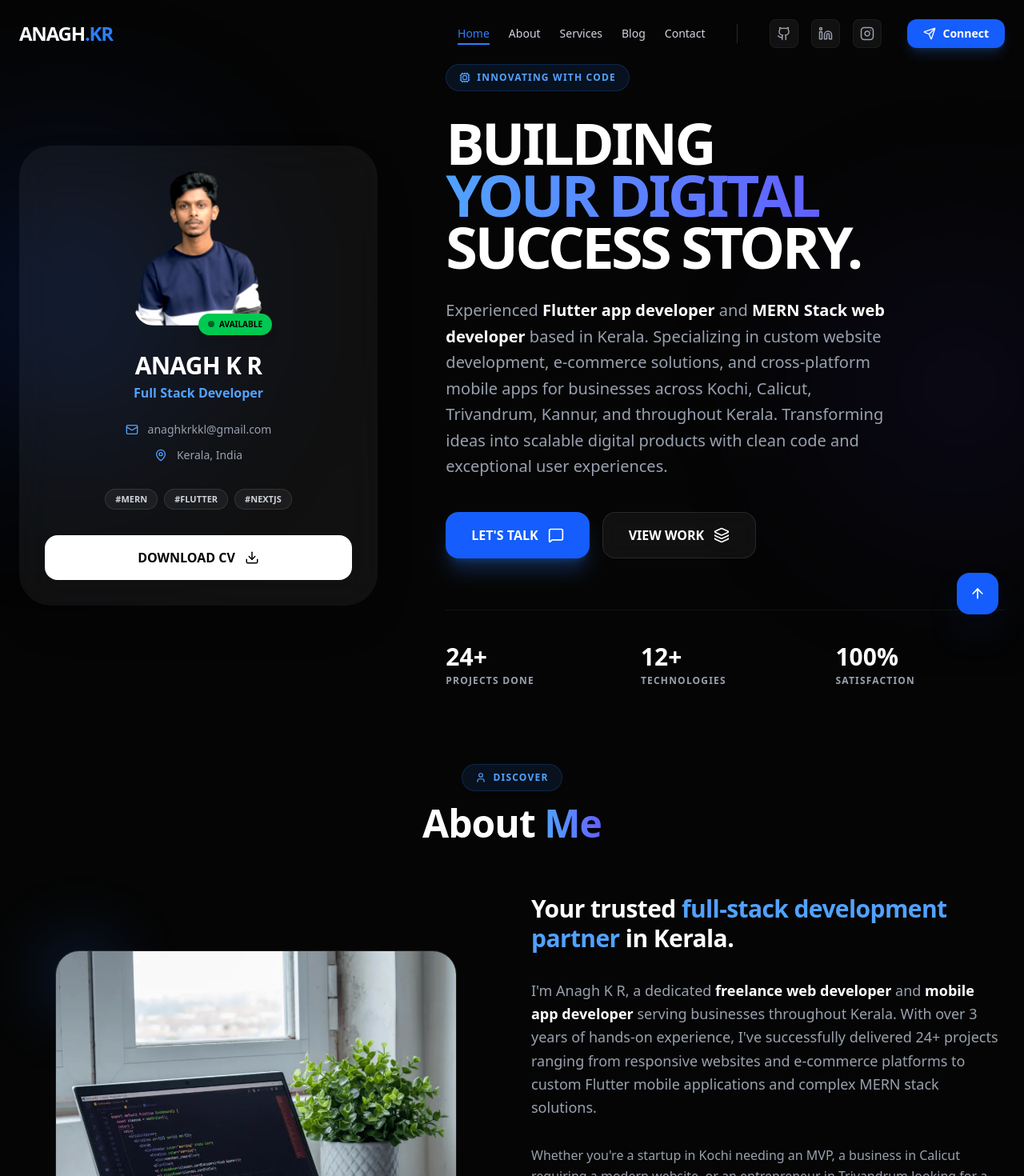
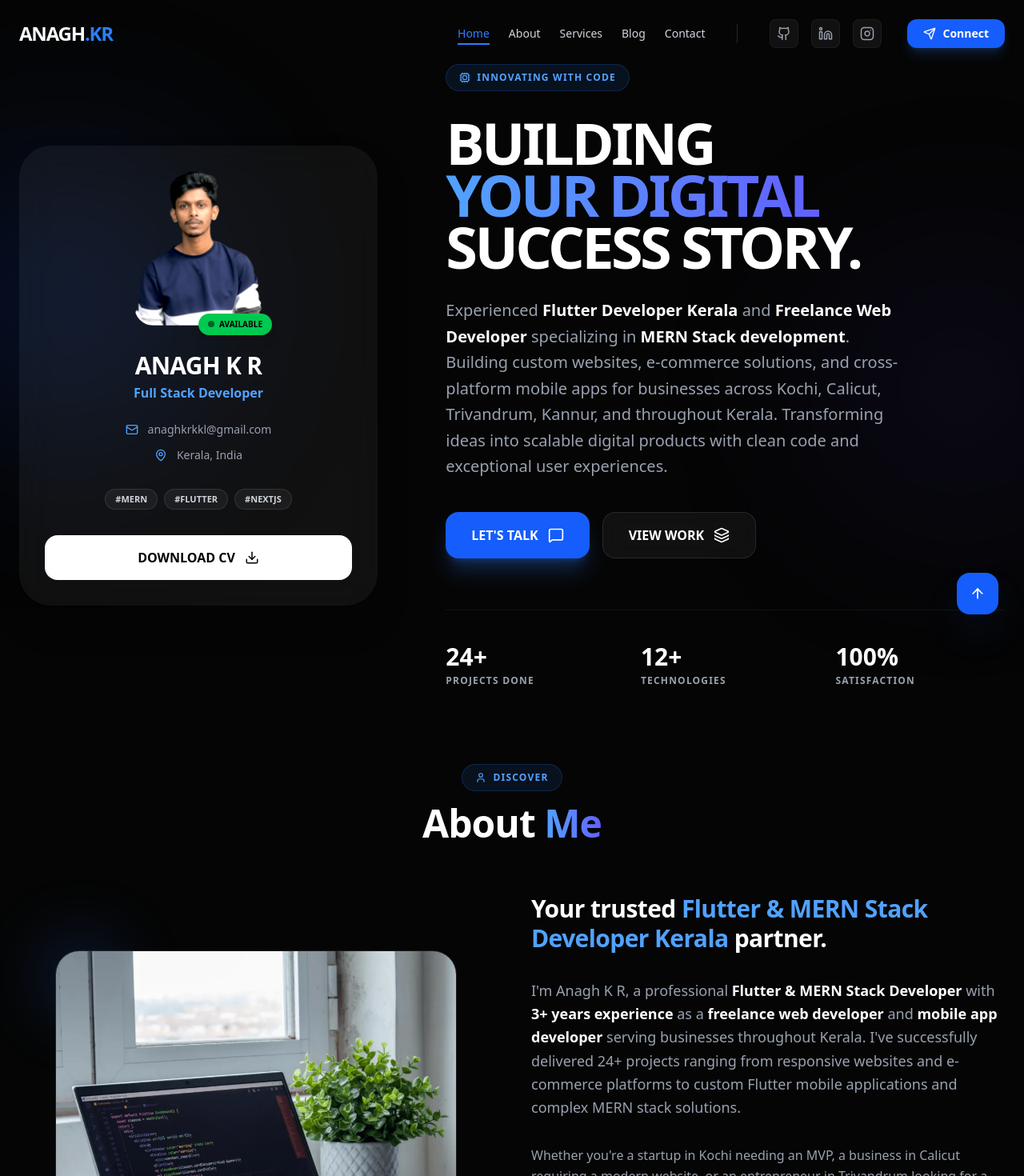
Before and after one commit to anagh534/portfolio, a Next.js app: page / in a window 1280 px wide. Shown: the top 1470 px of the page at 80% size. Built offline with nearby package versions, Linux system fonts and the light colour scheme.

Commit message:
feat: Revise content across multiple pages to enhance clarity and SEO, emphasizing services and expertise in web and app development

```diff
--- a/app/contact/page.js
+++ b/app/contact/page.js
@@ -17,12 +17,12 @@ export default function ContactPage() {
             <span>Get In Touch</span>
           </div>
           <h1 className="text-5xl md:text-7xl font-black text-white mb-6">
-            Let's Build Something
-            <span className="text-transparent bg-clip-text bg-gradient-to-r from-blue-400 to-indigo-500"> Amazing Together</span>
+            Contact <span className="text-transparent bg-clip-text bg-gradient-to-r from-blue-400 to-indigo-500">ANAGH K R</span>
+            <br />Full Stack Developer
           </h1>
           <p className="max-w-2xl mx-auto text-gray-400 text-lg leading-relaxed">
-            Ready to bring your ideas to life? I'm here to help you create
-            exceptional digital experiences with cutting-edge technology.
+            Ready to bring your ideas to life? Get in touch with a professional Full Stack Developer
+            to create exceptional digital experiences with cutting-edge technology.
           </p>
         </div>
 
--- a/app/locations/page.js
+++ b/app/locations/page.js
@@ -116,11 +116,11 @@ export default function Locations() {
                         <span>Kerala-Wide Services</span>
                     </div>
                     <h1 className="text-5xl md:text-8xl font-black mb-6 leading-tight animate-in fade-in slide-in-from-bottom-6 duration-700 delay-200 uppercase tracking-tight">
-                        Web Solutions <span className="text-transparent bg-clip-text bg-gradient-to-r from-blue-400 to-indigo-500">Across Kerala</span>
+                        Web Development Services <span className="text-transparent bg-clip-text bg-gradient-to-r from-blue-400 to-indigo-500">Across Kerala</span>
                     </h1>
                     <p className="text-gray-400 text-lg md:text-xl max-w-3xl mx-auto mb-12 animate-in fade-in slide-in-from-bottom-8 duration-700 delay-400">
-                        Professional web development and Flutter app development services
-                        available across all major cities. WordPress development is also available in every location.
+                        Professional <strong className="text-white">Flutter Developer</strong> offering web development and mobile app development services
+                        across all major cities in Kerala. WordPress development is also available in every location.
                     </p>
 
                     {/* Quick Stats */}
--- a/app/services/page.js
+++ b/app/services/page.js
@@ -143,10 +143,10 @@ export default function Services() {
                             <span>Professional Excellence</span>
                         </div>
                         <h1 className="text-5xl md:text-7xl font-black text-white leading-tight">
-                            Professional Web & Mobile <span className="text-transparent bg-clip-text bg-gradient-to-r from-blue-400 to-indigo-500">Development Services</span>
+                            Professional Web & Mobile <span className="text-transparent bg-clip-text bg-gradient-to-r from-blue-400 to-indigo-500">Development Services</span> Kerala
                         </h1>
                         <p className="text-gray-400 text-lg leading-relaxed">
-                            Expert web development and mobile app development services for businesses across Kerala.
+                            <strong className="text-white">Expert developer</strong> offering professional <strong className="text-white">web development & mobile app services in Kerala</strong>.
                             From custom websites and MERN stack applications to Flutter mobile apps and e-commerce platforms -
                             delivering quality digital solutions in Kochi, Calicut, Trivandrum, Kannur, and throughout Kerala.
                         </p>
--- a/components/home/about.js
+++ b/components/home/about.js
@@ -69,12 +69,12 @@ export default function About() {
                         transition={transition}
                     >
                         <h3 className="text-2xl md:text-3xl font-bold text-white leading-tight">
-                            Your trusted <span className="text-blue-400">full-stack development partner</span> in Kerala.
+                            Your trusted <span className="text-blue-400">Flutter & MERN Stack Developer Kerala</span> partner.
                         </h3>
 
                         <p className="text-lg text-gray-400 leading-relaxed">
-                            I'm Anagh K R, a dedicated <strong className="text-white">freelance web developer</strong> and <strong className="text-white">mobile app developer</strong> serving businesses throughout Kerala.
-                            With over 3 years of hands-on experience, I've successfully delivered 24+ projects ranging from
+                            I'm Anagh K R, a professional <strong className="text-white">Flutter & MERN Stack Developer</strong> with <strong className="text-white">3+ years experience</strong> as a <strong className="text-white">freelance web developer</strong> and <strong className="text-white">mobile app developer</strong> serving businesses throughout Kerala.
+                            I've successfully delivered 24+ projects ranging from
                             responsive websites and e-commerce platforms to custom Flutter mobile applications and complex MERN stack solutions.
                         </p>
 
--- a/components/home/hero.js
+++ b/components/home/hero.js
@@ -101,8 +101,8 @@ export default function Hero() {
             </h1>
 
             <p className="text-xl text-gray-400 leading-relaxed mb-10 max-w-xl">
-              Experienced <strong className="text-white">Flutter app developer</strong> and <strong className="text-white">MERN Stack web developer</strong> based in Kerala.
-              Specializing in custom website development, e-commerce solutions, and cross-platform mobile apps
+              Experienced <strong className="text-white">Flutter Developer Kerala</strong> and <strong className="text-white">Freelance Web Developer</strong> specializing in <strong className="text-white">MERN Stack development</strong>.
+              Building custom websites, e-commerce solutions, and cross-platform mobile apps
               for businesses across Kochi, Calicut, Trivandrum, Kannur, and throughout Kerala.
               Transforming ideas into scalable digital products with clean code and exceptional user experiences.
             </p>
--- a/components/locations/LocationTemplate.js
+++ b/components/locations/LocationTemplate.js
@@ -105,7 +105,9 @@ export default function LocationTemplate({
                         transition={{ delay: 0.2 }}
                         className="text-5xl md:text-8xl font-black mb-6 leading-tight uppercase tracking-tight"
                     >
-                        Digital Excellence in <span className="text-transparent bg-clip-text bg-gradient-to-r from-blue-400 to-indigo-500">{cityName}</span>
+                        Web Developer <span className="text-transparent bg-clip-text bg-gradient-to-r from-blue-400 to-indigo-500">{cityName}</span>
+                        <br />
+                        <span className="text-4xl md:text-6xl">Flutter App Development Services</span>
                     </motion.h1>
 
                     <motion.p
```
